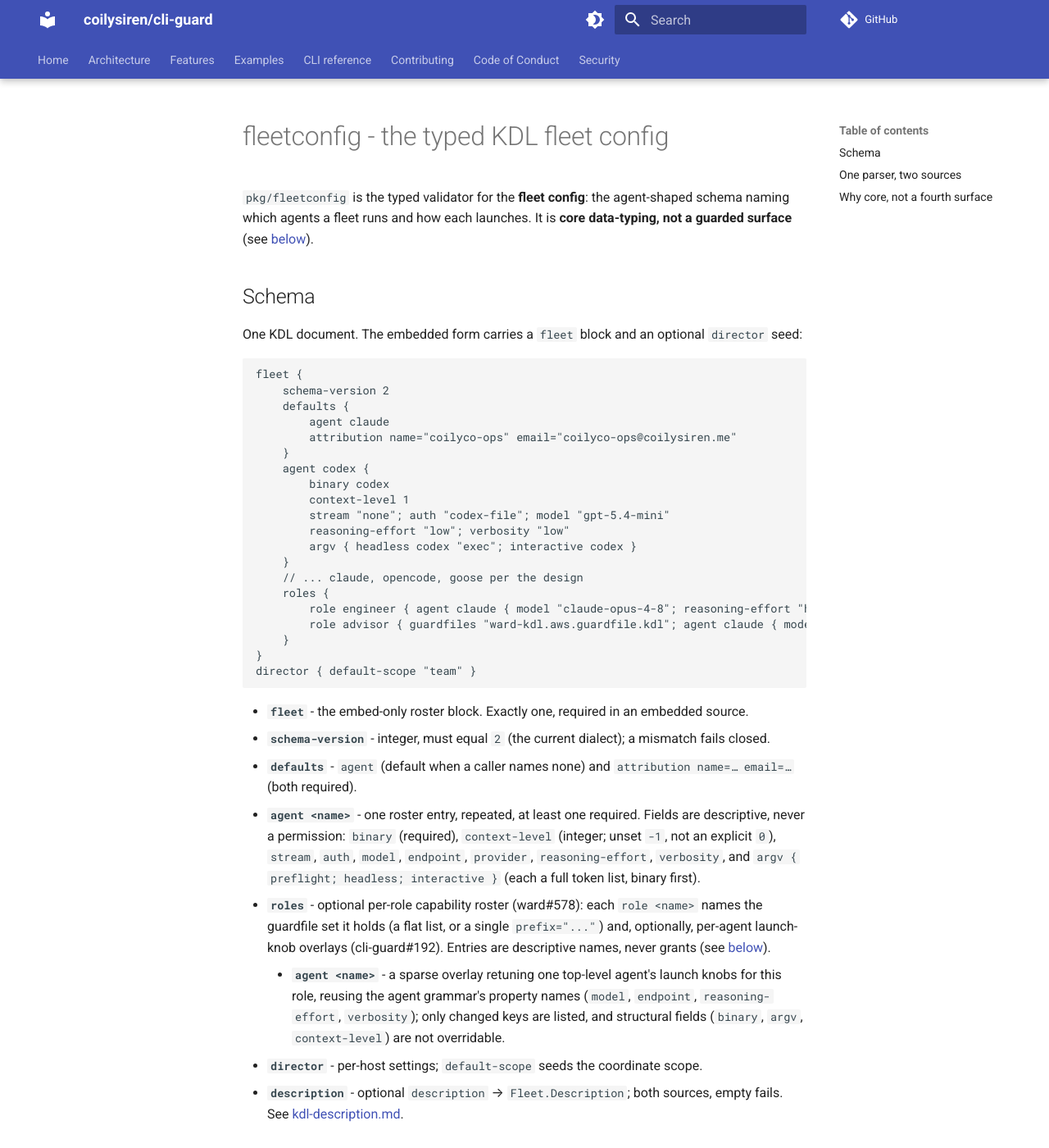
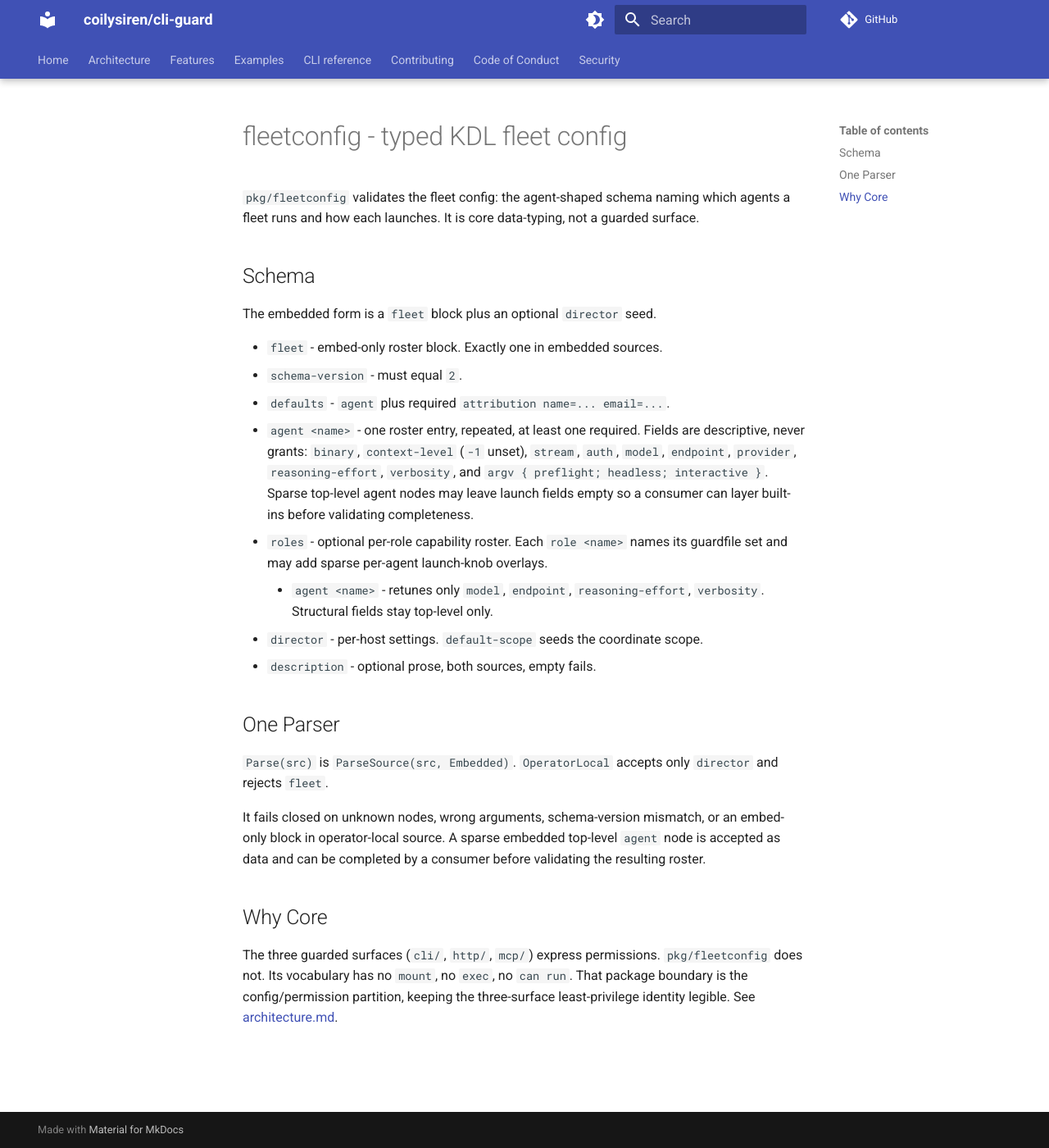
Before and after one commit to coilyco-flight-deck/cli-guard, an MkDocs documentation site: the page built from docs/fleetconfig.md, in a window 1280 px wide and 1400 px high. Shown: the whole window at 82% size. Built offline with MkDocs 1.6.1 and Material for MkDocs 9.7.7, drawn with Linux system fonts in a browser that asks for light colours; comment, search, counter and statistics services are not loaded; some of the changed text lies outside the part shown.

Commit message:
accept sparse fleet agents

````diff
--- a/docs/fleetconfig.md
+++ b/docs/fleetconfig.md
@@ -1,80 +1,26 @@
-# fleetconfig - the typed KDL fleet config
+# fleetconfig - typed KDL fleet config
 
-`pkg/fleetconfig` is the typed validator for the **fleet config**: the
-agent-shaped schema naming which agents a fleet runs and how each launches. It
-is **core data-typing, not a guarded surface** (see [below](#why-core)).
+`pkg/fleetconfig` validates the fleet config: the agent-shaped schema naming which agents a fleet runs and how each launches. It is core data-typing, not a guarded surface.
 
 ## Schema
 
-One KDL document. The embedded form carries a `fleet` block and an optional `director` seed:
+The embedded form is a `fleet` block plus an optional `director` seed.
 
-```kdl
-fleet {
-    schema-version 2
-    defaults {
-        agent claude
-        attribution name="coilyco-ops" email="coilyco-ops@coilysiren.me"
-    }
-    agent codex {
-        binary codex
-        context-level 1
-        stream "none"; auth "codex-file"; model "gpt-5.4-mini"
-        reasoning-effort "low"; verbosity "low"
-        argv { headless codex "exec"; interactive codex }
-    }
-    // ... claude, opencode, goose per the design
-    roles {
-        role engineer { agent claude { model "claude-opus-4-8"; reasoning-effort "high" } }
-        role advisor { guardfiles "ward-kdl.aws.guardfile.kdl"; agent claude { model "claude-sonnet-5"; reasoning-effort "low" } }
-    }
-}
-director { default-scope "team" }
-```
+- `fleet` - embed-only roster block. Exactly one in embedded sources.
+  - `schema-version` - must equal `2`.
+  - `defaults` - `agent` plus required `attribution name=... email=...`.
+  - `agent <name>` - one roster entry, repeated, at least one required. Fields are descriptive, never grants: `binary`, `context-level` (`-1` unset), `stream`, `auth`, `model`, `endpoint`, `provider`, `reasoning-effort`, `verbosity`, and `argv { preflight; headless; interactive }`. Sparse top-level agent nodes may leave launch fields empty so a consumer can layer built-ins before validating completeness.
+  - `roles` - optional per-role capability roster. Each `role <name>` names its guardfile set and may add sparse per-agent launch-knob overlays.
+    - `agent <name>` - retunes only `model`, `endpoint`, `reasoning-effort`, `verbosity`. Structural fields stay top-level only.
+- `director` - per-host settings. `default-scope` seeds the coordinate scope.
+- `description` - optional prose, both sources, empty fails.
 
-- **`fleet`** - the embed-only roster block. Exactly one, required in an embedded source.
-  - **`schema-version`** - integer, must equal `2` (the current dialect); a mismatch fails closed.
-  - **`defaults`** - `agent` (default when a caller names none) and `attribution name=… email=…` (both required).
-  - **`agent <name>`** - one roster entry, repeated, at least one required. Fields
-    are descriptive, never a permission: `binary` (required), `context-level`
-    (integer; unset `-1`, not an explicit `0`), `stream`, `auth`, `model`,
-    `endpoint`, `provider`, `reasoning-effort`, `verbosity`, and `argv { preflight;
-    headless; interactive }` (each a full token list, binary first).
-  - **`roles`** - optional per-role capability roster (ward#578): each
-    `role <name>` names the guardfile set it holds (a flat list, or a single
-    `prefix="..."`) and, optionally, per-agent launch-knob overlays (cli-guard#192).
-    Entries are descriptive names, never grants (see [below](#why-core)).
-    - **`agent <name>`** - a sparse overlay retuning one top-level agent's launch
-      knobs for this role, reusing the agent grammar's property names (`model`,
-      `endpoint`, `reasoning-effort`, `verbosity`); only changed keys are listed,
-      and structural fields (`binary`, `argv`, `context-level`) are not overridable.
-- **`director`** - per-host settings; `default-scope` seeds the coordinate scope.
-- **`description`** - optional `description` → `Fleet.Description`; both sources, empty fails. See [kdl-description.md](kdl-description.md).
+## One Parser
 
-## One parser, two sources
+`Parse(src)` is `ParseSource(src, Embedded)`. `OperatorLocal` accepts only `director` and rejects `fleet`.
 
-One grammar, two accepted subsets, selected by a `Source`:
+It fails closed on unknown nodes, wrong arguments, schema-version mismatch, or an embed-only block in operator-local source. A sparse embedded top-level `agent` node is accepted as data and can be completed by a consumer before validating the resulting roster.
 
-- **`Embedded`** - the config shipped inside a binary. Accepts the full schema
-  (`fleet` plus an optional `director` seed). `Parse(src)` is
-  `ParseSource(src, Embedded)`.
-- **`OperatorLocal`** - a per-host operator file. Accepts only the narrow
-  per-host node set (`director`) and **rejects the embed-only `fleet` block**.
+## Why Core
 
-```go
-f, err := fleetconfig.Parse(embeddedBytes)                            // full schema
-h, err := fleetconfig.ParseSource(perHost, fleetconfig.OperatorLocal) // director only
-```
-
-It fails closed throughout: an unknown node, wrong argument count or kind, a
-schema-version mismatch, a missing required field, or an embed-only block in an
-operator-local source is an error, never a silent default.
-
-## Why core, not a fourth surface {#why-core}
-
-The three guarded surfaces (`cli/`, `http/`, `mcp/`) express **permissions**;
-`pkg/fleetconfig` deliberately does not. Its vocabulary has **no `mount`, no
-`exec`, no `can run`** - those tokens are rejected by name - so it structurally
-cannot express a grant. That package boundary **is** the config/permission
-partition: config validation is a core concern, not a guarded surface, keeping
-the three-surface least-privilege identity legible. See
-[architecture.md](architecture.md).
+The three guarded surfaces (`cli/`, `http/`, `mcp/`) express permissions. `pkg/fleetconfig` does not. Its vocabulary has no `mount`, no `exec`, no `can run`. That package boundary is the config/permission partition, keeping the three-surface least-privilege identity legible. See [architecture.md](architecture.md).
--- a/godoc-current.txt
+++ b/godoc-current.txt
@@ -3631,9 +3631,8 @@
 	Verbosity       string // verbosity knob, e.g. "low"
 	Argv            Argv   // the three launch argvs (preflight/headless/interactive)
 }
-    Agent describes one agent the fleet can run and how to launch it.
-    Every field is descriptive - a binary, a model, an argv shape - never a
-    permission.
+    Agent describes one agent the fleet can run and how to launch it. Sparse
+    top-level nodes may leave launch fields empty for consumer-side defaulting.
 
 type Argv struct {
 	Preflight   []string // optional pre-launch probe argv
````
Also changed, not shown: 2 other files.
